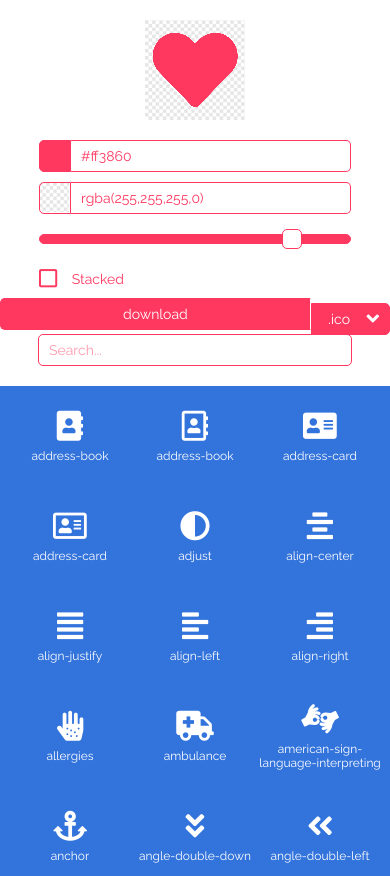
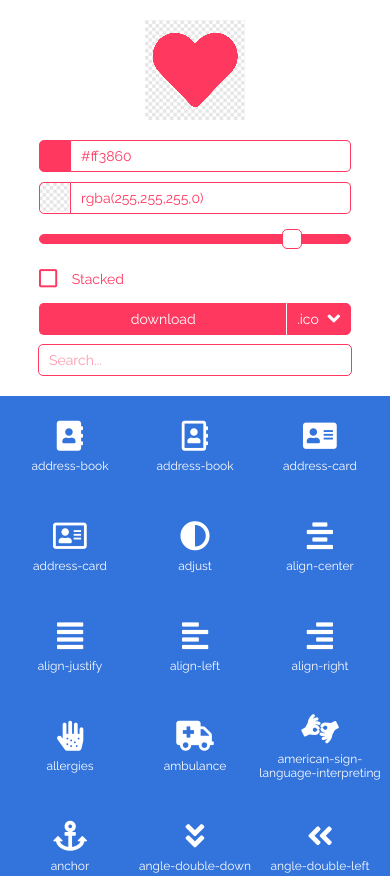
Before and after one commit to devgg/fonticon, a plain HTML site: page index.html in a window 390 px wide. Shown: the top 876 px of the page. Drawn offline with nearby package versions, Linux system fonts and the light colour scheme.

Commit message:
Fix mobile layout

```diff
--- a/css/mobile.css
+++ b/css/mobile.css
@@ -45,7 +45,7 @@
         width: 80vw;
     }
 
-    #download {
+    #download_container {
         width: 80vw;
         margin-bottom: 10px;
     }
```
